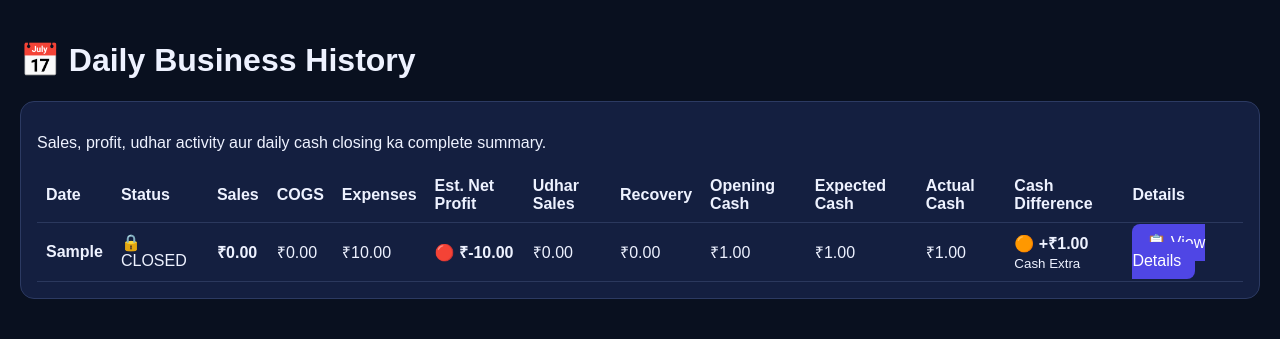
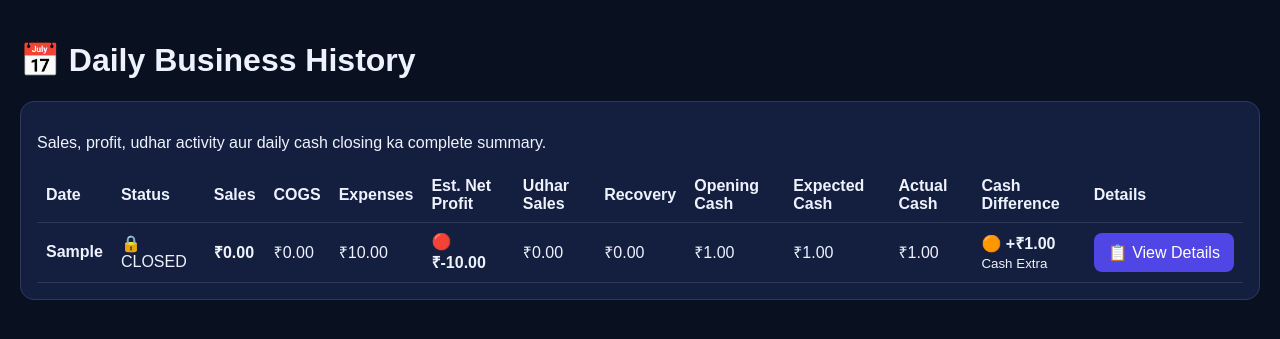
Before and after one commit to Vivekarya8/gamepay-cafe-os, a Flask app: page /day-history in a window 1280 px wide. Shown: the part 51-390 px from the top of the page. Run offline with Flask 3, Linux system fonts and the light colour scheme; the visitor is signed in with stand-in values (Sample User, id 1); tables that the repository leaves empty hold one stand-in row (values such as "Sample post"); some libraries are stand-ins or nearby versions.

Commit message:
Update day_history.html

```diff
--- a/Gamepay_Cafe_OS_V7_PWA_Complete/templates/day_history.html
+++ b/Gamepay_Cafe_OS_V7_PWA_Complete/templates/day_history.html
@@ -167,8 +167,8 @@
 
         </td>
 
-        <td>
-            <a class="btn" href="/day-report/{{ d.day }}">
+        <td class="details-cell">
+            <a class="btn view-details-btn" href="/day-report/{{ d.day }}">
                 📋 View Details
             </a>
         </td>
```
